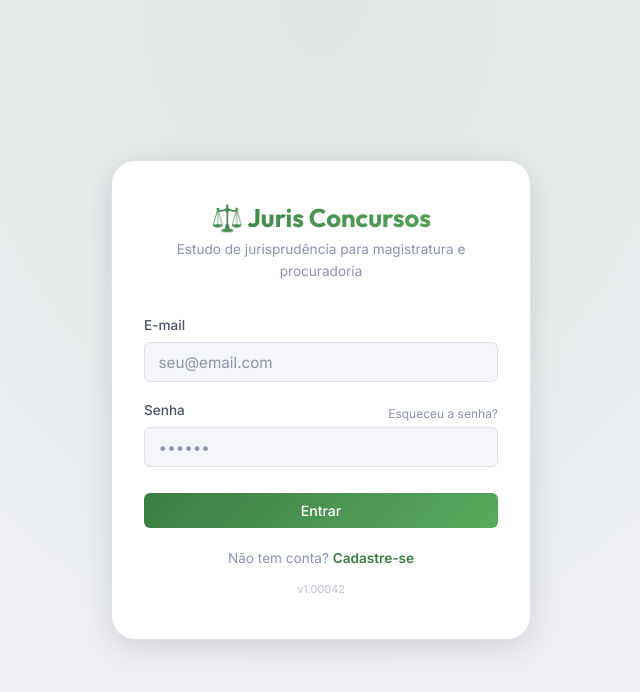
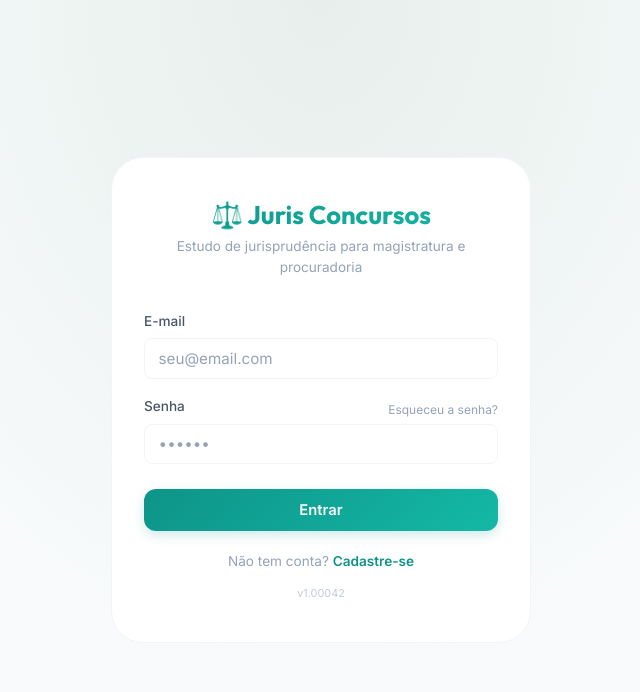
Before and after one commit to thomazcd/jurisconcursos, a Next.js app: page /login in a window 1280 px wide. Shown: the top 692 px of the page, without its empty margins (319-959 px from the left). Built offline with nearby package versions, Linux system fonts and the light colour scheme.

Commit message:
style: full minimalist overhaul (v1.00045)

```diff
--- a/src/app/globals.css
+++ b/src/app/globals.css
@@ -2,55 +2,47 @@
 
 /* ── Design Tokens – Light Theme (inspired by PdfFácil palette) ───────── */
 :root {
-    /* Backgrounds — soft grays like the reference image */
-    --bg: #eef0f3;
+    /* Backgrounds — Ultra clean & premium slate palette */
+    --bg: #f8fafc;
     --surface: #ffffff;
-    --surface2: #f4f6f9;
-    --border: #dde2ea;
-    --border2: #c4cad8;
-
-    /* Text — dark charcoal palette */
-    --text: #1a1f2e;
-    --text-2: #4a5168;
-    --text-3: #8b93ad;
-
-    /* Accent — green like PdfFácil logo */
-    --accent: #3a7d44;
-    --accent-g: linear-gradient(135deg, #3a7d44 0%, #5aaa5e 100%);
-    --accent-h: #2d6636;
-
-    /* Supporting colors */
-    --gold: #c98a00;
-    --gold-g: linear-gradient(135deg, #e6a800 0%, #c98a00 100%);
-    --emerald: #1f7a56;
-    --rose: #c73535;
-
-    /* Court badges */
-    --stf-bg: rgba(58, 125, 68, 0.10);
-    --stf-text: #2d6636;
-    --stj-bg: rgba(31, 122, 86, 0.10);
-    --stj-text: #1f7a56;
-
-    /* Applicability badges */
-    --juiz-bg: rgba(201, 138, 0, 0.10);
-    --juiz-text: #a06e00;
-    --proc-bg: rgba(58, 100, 200, 0.09);
-    --proc-text: #3154a8;
-    --geral-bg: rgba(58, 125, 68, 0.09);
-    --geral-text: #3a7d44;
-    --ambos-bg: rgba(31, 122, 86, 0.10);
-    --ambos-text: #1f7a56;
-
-    --radius-sm: 6px;
-    --radius: 10px;
-    --radius-lg: 16px;
-    --radius-xl: 24px;
-
-    --shadow: 0 4px 24px rgba(0, 0, 0, 0.10);
-    --shadow-sm: 0 2px 8px rgba(0, 0, 0, 0.07);
-    --shadow-md: 0 8px 32px rgba(0, 0, 0, 0.12);
-
-    --transition: 0.2s cubic-bezier(.4, 0, .2, 1);
+    --surface-glass: rgba(255, 255, 255, 0.8);
+    --surface-hover: #f1f5f9;
+    --border: #f1f5f9;
+    --border-strong: #e2e8f0;
+
+    /* Text — Deep slate for premium contrast */
+    --text: #0f172a;
+    --text-2: #475569;
+    --text-3: #94a3b8;
+
+    /* Accent — Elegant Teal/Emerald blend */
+    --accent: #0d9488;
+    --accent-light: #2dd4bf;
+    --accent-g: linear-gradient(135deg, #0d9488 0%, #14b8a6 100%);
+    --accent-h: #0f766e;
+
+    /* Supporting colors - Refined */
+    --gold: #d97706;
+    --emerald: #059669;
+    --rose: #e11d48;
+
+    /* Badges - Subtle & Airy */
+    --stf-bg: #f0fdf4;
+    --stf-text: #166534;
+    --stj-bg: #f0fdfa;
+    --stj-text: #0d9488;
+
+    --radius-sm: 8px;
+    --radius: 12px;
+    --radius-lg: 20px;
+    --radius-xl: 32px;
+
+    /* Shadows - Soft & Diffused */
+    --shadow-sm: 0 1px 3px rgba(0, 0, 0, 0.02), 0 1px 2px rgba(0, 0, 0, 0.04);
+    --shadow: 0 10px 15px -3px rgba(0, 0, 0, 0.05), 0 4px 6px -2px rgba(15, 23, 42, 0.02);
+    --shadow-lg: 0 20px 25px -5px rgba(0, 0, 0, 0.05), 0 10px 10px -5px rgba(0, 0, 0, 0.02);
+
+    --transition: 0.25s cubic-bezier(0.4, 0, 0.2, 1);
 }
 
 /* ── Reset & Base ─────────────────────────────────────────────────────── */
@@ -140,29 +132,26 @@ label {
 }
 
 .sidebar {
-    width: 250px;
+    width: 280px;
     flex-shrink: 0;
-    background: rgba(255, 255, 255, 0.85);
-    backdrop-filter: blur(12px);
-    -webkit-backdrop-filter: blur(12px);
-    border-right: 1px solid var(--border);
+    background: var(--surface);
+    border-right: 1px solid var(--border-strong);
     display: flex;
     flex-direction: column;
-    padding: 1.5rem 0;
+    padding: 2rem 0;
     position: sticky;
     top: 0;
     height: 100vh;
     overflow-y: auto;
-    box-shadow: 4px 0 24px rgba(0, 0, 0, 0.02);
-    transition: width 0.3s ease;
+    transition: all var(--transition);
     z-index: 100;
 }
 
 .main-content {
     flex: 1;
     min-width: 0;
-    padding: 2rem;
-    max-width: 1200px;
+    padding: 3rem 4rem;
+    max-width: 1400px;
     margin: 0 auto;
     width: 100%;
 }
@@ -225,79 +214,90 @@ body.is-focus-mode .main-content {
 
 /* ── Sidebar ──────────────────────────────────────────────────────────── */
 .sidebar-logo {
-    padding: 0 1.5rem 2rem;
-    display: flex;
-    align-items: center;
-    gap: 0.85rem;
+    padding: 0 2rem 3rem;
+    display: flex;
+    align-items: center;
+    gap: 1rem;
 }
 
 .logo-icon-container {
-    width: 42px;
-    height: 42px;
+    width: 48px;
+    height: 48px;
     background: var(--accent-g);
-    border-radius: 12px;
+    border-radius: 14px;
     display: flex;
     align-items: center;
     justify-content: center;
-    box-shadow: 0 8px 16px rgba(58, 125, 68, 0.2);
+    box-shadow: 0 10px 15px -3px rgba(13, 148, 136, 0.25);
     flex-shrink: 0;
 }
 
 .logo-icon {
-    font-size: 1.4rem;
+    font-size: 1.6rem;
 }
 
 .logo-text {
     display: flex;
     flex-direction: column;
-    line-height: 1.1;
+    line-height: 1.2;
 }
 
 .logo-title {
-    font-size: 1.3rem;
+    font-size: 1.6rem;
+    font-weight: 900;
+    color: var(--text);
+    letter-spacing: -0.04em;
+}
+
+.logo-subtitle {
+    font-size: 0.7rem;
     font-weight: 800;
-    color: var(--text);
-    letter-spacing: -0.02em;
-}
-
-.logo-subtitle {
-    font-size: 0.65rem;
-    font-weight: 700;
     color: var(--accent);
     text-transform: uppercase;
-    letter-spacing: 0.12em;
-    margin-top: 1px;
+    letter-spacing: 0.15em;
 }
 
 .sidebar-nav {
     flex: 1;
-    padding: 0 0.75rem;
+    padding: 0 1rem;
 }
 
 .sidebar-nav a {
     display: flex;
     align-items: center;
-    gap: 0.75rem;
-    padding: 0.7rem 1rem;
+    gap: 1rem;
+    padding: 0.85rem 1.25rem;
     border-radius: var(--radius);
-    font-size: 0.875rem;
+    font-size: 0.925rem;
     font-weight: 500;
     color: var(--text-2);
     transition: all var(--transition);
-    margin-bottom: 4px;
+    margin-bottom: 6px;
+    position: relative;
 }
 
 .sidebar-nav a:hover {
-    background: var(--surface2);
-    color: var(--text);
-    transform: translateX(4px);
+    background: var(--surface-hover);
+    color: var(--accent);
+    padding-left: 1.5rem;
 }
 
 .sidebar-nav a.active {
+    background: #f0fdfa;
+    /* Light teal bg */
+    color: var(--accent);
+    font-weight: 700;
+}
+
+.sidebar-nav a.active::before {
+    content: '';
+    position: absolute;
+    left: 0;
+    top: 20%;
+    bottom: 20%;
+    width: 4px;
     background: var(--accent-g);
-    color: white;
-    font-weight: 600;
-    box-shadow: 0 4px 12px rgba(58, 125, 68, 0.2);
+    border-radius: 0 4px 4px 0;
 }
 
 .sidebar-section-title {
@@ -320,84 +320,75 @@ body.is-focus-mode .main-content {
 /* ── Cards ────────────────────────────────────────────────────────────── */
 .card {
     background: var(--surface);
-    border: 1px solid var(--border);
+    border: 1px solid var(--border-strong);
     border-radius: var(--radius-lg);
-    padding: 1.5rem;
-    transition: border-color var(--transition), box-shadow var(--transition);
-    box-shadow: var(--shadow-sm);
+    padding: 2rem;
+    transition: all var(--transition);
+    box-shadow: var(--shadow);
 }
 
 .card:hover {
-    border-color: var(--border2);
-    box-shadow: var(--shadow);
+    box-shadow: var(--shadow-lg);
+    border-color: var(--accent-light);
 }
 
 .card-sm {
     background: var(--surface);
-    border: 1px solid var(--border);
+    border: 1px solid var(--border-strong);
     border-radius: var(--radius);
-    padding: 1rem 1.25rem;
+    padding: 1.25rem 1.75rem;
     box-shadow: var(--shadow-sm);
 }
 
 /* ── Precedent Card ───────────────────────────────────────────────────── */
 .precedent-card {
     background: var(--surface);
-    border: 1px solid var(--border);
+    border: 1px solid var(--border-strong);
     border-radius: var(--radius-lg);
-    padding: 1.25rem 1.5rem;
-    transition: border-color var(--transition), transform var(--transition), box-shadow var(--transition);
+    padding: 1.5rem 2rem;
+    transition: all var(--transition);
     display: flex;
     flex-direction: column;
-    gap: 0.75rem;
+    gap: 1rem;
     box-shadow: var(--shadow-sm);
 }
 
 .precedent-card:hover {
-    border-color: var(--border2);
-    transform: translateY(-1px);
-    box-shadow: var(--shadow);
+    border-color: var(--accent-light);
+    transform: translateY(-2px);
+    box-shadow: var(--shadow-lg);
 }
 
 .precedent-card.unread {
-    border-left: 3px solid var(--accent);
-}
-
-.precedent-card.read {
-    opacity: 0.72;
-}
-
-.precedent-card.read:hover {
-    opacity: 1;
+    border-left: 4px solid var(--accent);
 }
 
 .precedent-header {
     display: flex;
-    align-items: flex-start;
+    align-items: center;
     justify-content: space-between;
     gap: 1rem;
 }
 
 .precedent-title {
-    font-size: 0.975rem;
-    font-weight: 600;
-    color: var(--text);
-    line-height: 1.4;
-    flex: 1;
+    font-size: 1.1rem;
+    font-weight: 700;
+    color: var(--text);
+    line-height: 1.5;
 }
 
 .precedent-summary {
-    font-size: 0.875rem;
+    font-size: 0.95rem;
     color: var(--text-2);
-    line-height: 1.6;
+    line-height: 1.7;
 }
 
 .precedent-meta {
     display: flex;
     align-items: center;
     flex-wrap: wrap;
-    gap: 0.5rem;
-    font-size: 0.78rem;
+    gap: 0.75rem;
+    font-size: 0.82rem;
     color: var(--text-3);
 }
 
@@ -405,45 +396,41 @@ body.is-focus-mode .main-content {
 .badge {
     display: inline-flex;
     align-items: center;
-    padding: 2px 10px;
+    padding: 4px 12px;
     border-radius: 99px;
     font-size: 0.75rem;
-    font-weight: 600;
-    letter-spacing: 0.02em;
+    font-weight: 700;
+    text-transform: uppercase;
+    letter-spacing: 0.05em;
 }
 
 .badge-stf {
-    background: var(--stf-bg);
-    color: var(--stf-text);
+    background: #f0fdf4;
+    color: #166534;
 }
 
 .badge-stj {
-    background: var(--stj-bg);
-    color: var(--stj-text);
+    background: #f0fdfa;
+    color: #0d9488;
 }
 
 .badge-juiz {
-    background: var(--juiz-bg);
-    color: var(--juiz-text);
+    background: #fffbeb;
+    color: #92400e;
 }
 
 .badge-proc {
-    background: var(--proc-bg);
-    color: var(--proc-text);
+    background: #eff6ff;
+    color: #1e40af;
 }
 
 .badge-geral {
-    background: var(--geral-bg);
-    color: var(--geral-text);
-}
-
-.badge-ambos {
-    background: var(--ambos-bg);
-    color: var(--ambos-text);
+    background: #fdf2f8;
+    color: #9d174d;
 }
 
 .badge-common {
-    background: rgba(0, 0, 0, 0.05);
+    background: var(--surface2);
     color: var(--text-2);
 }
 
@@ -477,11 +464,12 @@ body.is-focus-mode .main-content {
     display: inline-flex;
     align-items: center;
     justify-content: center;
-    gap: 0.4rem;
-    padding: 0.55rem 1.2rem;
-    border-radius: var(--radius-sm);
-    font-size: 0.88rem;
-    font-weight: 500;
+    gap: 0.6rem;
+    padding: 0.75rem 1.5rem;
+    border-radius: 12px;
+    /* Smoother rounding */
+    font-size: 0.925rem;
+    font-weight: 600;
     border: none;
     transition: all var(--transition);
     white-space: nowrap;
@@ -495,34 +483,34 @@ body.is-focus-mode .main-content {
 .btn-primary {
     background: var(--accent-g);
     color: white;
+    box-shadow: 0 4px 12px rgba(13, 148, 136, 0.2);
 }
 
 .btn-primary:hover:not(:disabled) {
-    filter: brightness(1.08);
-    transform: translateY(-1px);
-    box-shadow: 0 4px 16px rgba(58, 125, 68, 0.30);
+    transform: translateY(-2px);
+    box-shadow: 0 10px 15px -3px rgba(13, 148, 136, 0.3);
+    filter: brightness(1.1);
 }
 
 .btn-secondary {
-    background: var(--surface2);
-    color: var(--text);
-    border: 1px solid var(--border);
+    background: var(--surface);
+    color: var(--text);
+    border: 1px solid var(--border-strong);
 }
 
 .btn-secondary:hover:not(:disabled) {
-    background: var(--border);
+    background: var(--surface-hover);
+    border-color: var(--accent-light);
 }
 
 .btn-ghost {
     background: transparent;
     color: var(--text-2);
-    border: 1px solid transparent;
 }
 
 .btn-ghost:hover:not(:disabled) {
-    background: var(--surface2);
-    color: var(--text);
-    border-color: var(--border);
+    background: var(--surface-hover);
+    color: var(--accent);
 }
 
 .btn-danger {
--- a/src/lib/version.ts
+++ b/src/lib/version.ts
@@ -1,2 +1,2 @@
 // Versão do sistema – atualizar a cada deploy significativo
-export const APP_VERSION = '1.00033';
+export const APP_VERSION = '1.00045';
```
Also changed, not shown: src/app/user/dashboard/DashboardClient.tsx (+7 -3 lines).
